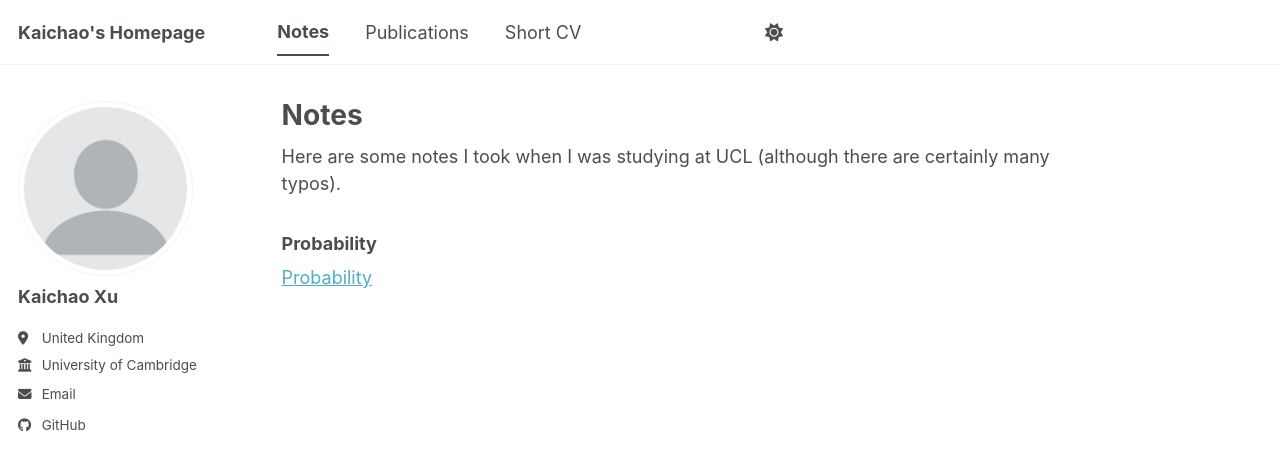
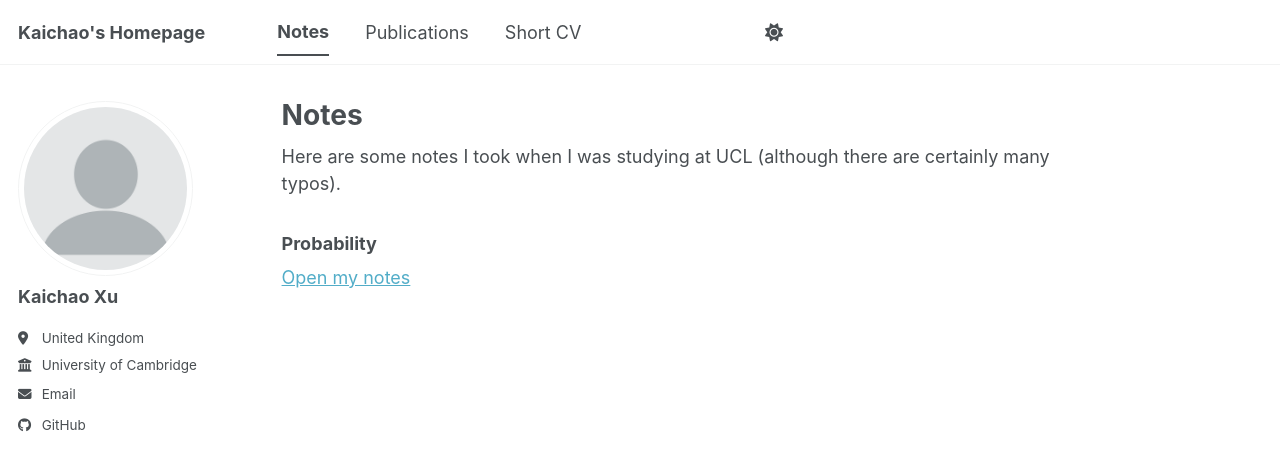
Before and after one commit to kx247/kaichaoxu, a Jekyll site: the page built from _pages/notes.md, in a window 1280 px wide. Shown: the top 470 px of the page. Built offline with Jekyll 4.4.1, drawn with Linux system fonts in a browser that asks for light colours; a style sheet for code colours, icons or effects is not loaded.

Commit message:
Update notes.md

```diff
--- a/_pages/notes.md
+++ b/_pages/notes.md
@@ -8,4 +8,4 @@ Here are some notes I took when I was studying at UCL (although there are certai
 
 ### Probability
 
-[Probability](/files/Probability.pdf)
+[Open my notes]({{ '/files/Probability.pdf' | relative_url }})
```
